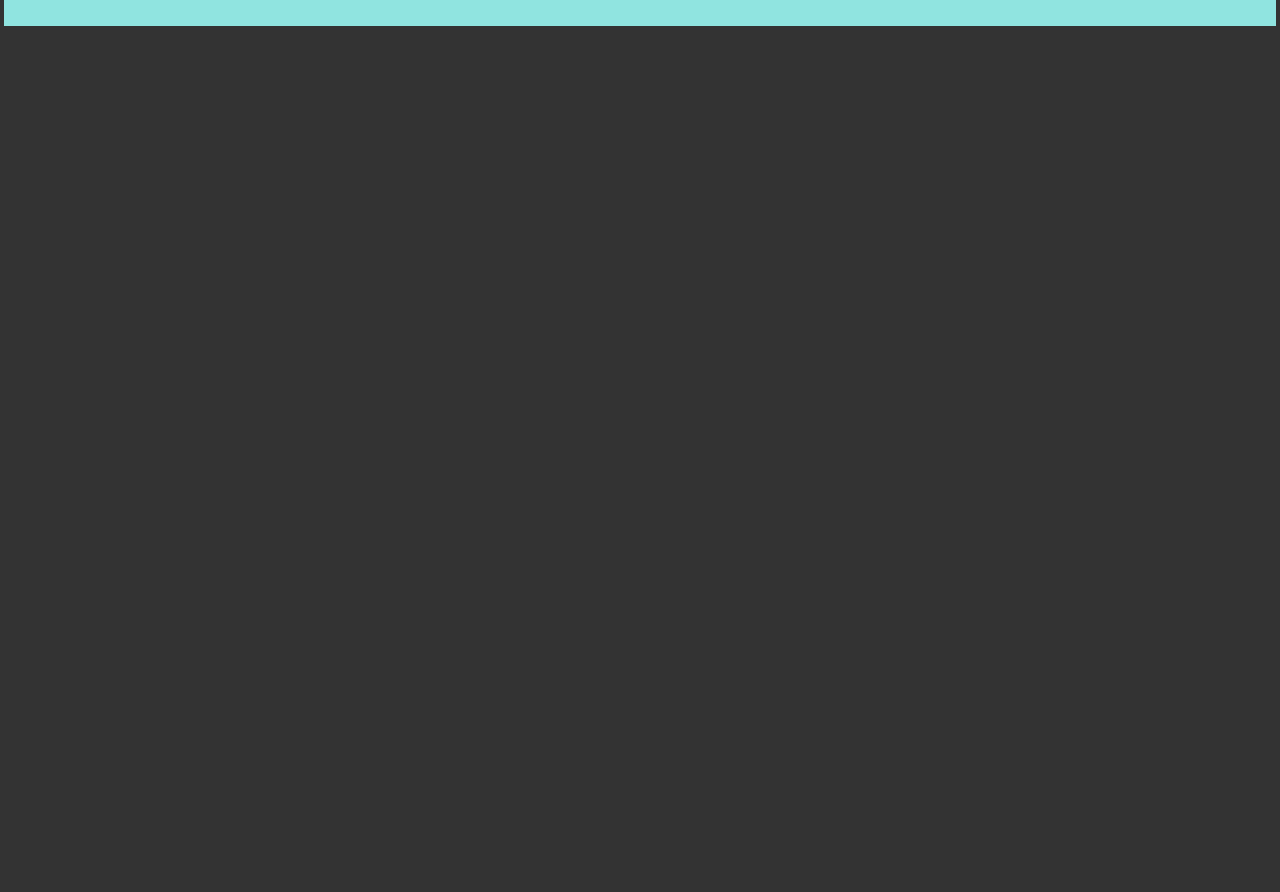
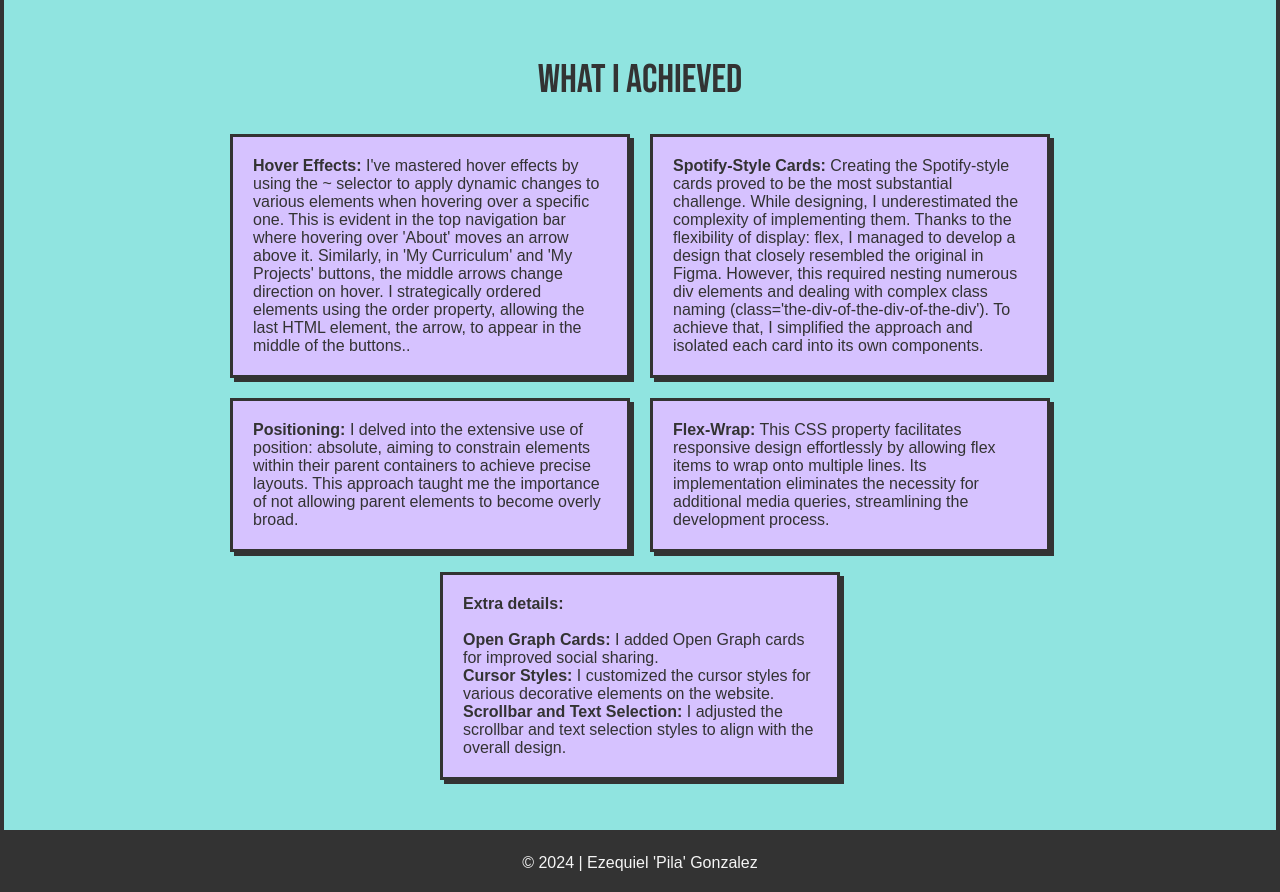
Before and after one commit to Pilag6/pila.dev, a React (Vite) app: page / in a window 1280 px wide. Shown: the part 3820-4712 px from the top of the page. Before the commit the page ends 3850 px from the top, so only its background shows below. Built offline with nearby package versions, Linux system fonts and the light colour scheme; a web font is replaced by a local one.

Commit message:
Update CSS styles and content in various components

```diff
--- a/src/App.css
+++ b/src/App.css
@@ -4,3 +4,10 @@
     /* border: var(--border); */
     background: #fff;
 }
+
+footer {
+    background: var(--black);
+    color: var(--white-body);
+    padding: 20px 0;
+    text-align: center;
+}
--- a/src/components/CaseOfStudy/CaseOfStudy.css
+++ b/src/components/CaseOfStudy/CaseOfStudy.css
@@ -19,6 +19,7 @@
         flex-wrap: wrap;
         row-gap: 50px;
         column-gap: 50px;
+        margin-bottom: 50px;
 
         .study-block {
             width: 300px;
@@ -44,6 +45,43 @@
             rotate: -90deg;
         }
     }
+
+    .study-achievment {
+        display: flex;
+        flex-wrap: wrap;
+        flex-direction: column;
+        justify-content: center;
+        align-items: center;
+        gap: 30px;
+        padding: 30px 0 0 0;
+
+
+        h3 {
+            text-align: center;
+            font-size: 2.5rem;
+            font-family: var(--font-secondary);
+
+        }
+
+        ul {
+            display: flex;
+            flex-wrap: wrap;
+            justify-content: center;
+            /* align-items: center; */
+            gap: 20px;
+
+            li {
+                font-size: 1rem;
+                max-width: 400px;
+                background: var(--nb-lila);
+                border: var(--border-btn);
+                box-shadow: var(--shadow-square);
+                padding: 20px;
+
+            }
+
+        }
+    }
 }
 
 @media only screen and (max-width: 860px) {
--- a/src/components/CaseOfStudy/CaseOfStudy.jsx
+++ b/src/components/CaseOfStudy/CaseOfStudy.jsx
@@ -6,7 +6,7 @@ import drawHeroArrow from "../../assets/draw-hero-arrow.svg";
 const CaseOfStudy = () => {
     return (
         <div className="study-container">
-            <h2>Case of Study</h2>
+            <h2>Case Study</h2>
             <div className="study-cards-wrapper">
                 <CaseCards
                     title={"Inspiration"}
@@ -25,14 +25,66 @@ const CaseOfStudy = () => {
 
                 <img src={drawHeroArrow} alt="" />
                 <CaseCards
-                    title={"Development I"}
+                    title={"Development"}
                     desc={
                         "Now it was the time to create the the website. I used React with Vite as a library/framework. CSS Grid in combination with Flexbox to create the layout. I also created some CSS variables to manage the colors, fonts, border, shadows and paddings. I also used the Lighthouse tool to optimize the website for performance and SEO. Finally, I deployed the website first in GitHub and then I linked it to Netlify."
                     }
                 />
             </div>
 
-
+            <div className="study-achievment">
+                <h3>What I achieved</h3>
+                <ul>
+                    <li>
+                        <strong>Hover Effects:</strong> I&apos;ve mastered hover
+                        effects by using the ~ selector to apply dynamic changes
+                        to various elements when hovering over a specific one.
+                        This is evident in the top navigation bar where hovering
+                        over &apos;About&apos; moves an arrow above it.
+                        Similarly, in &apos;My Curriculum&apos; and &apos;My
+                        Projects&apos; buttons, the middle arrows change
+                        direction on hover. I strategically ordered elements
+                        using the order property, allowing the last HTML
+                        element, the arrow, to appear in the middle of the
+                        buttons..
+                    </li>
+                    <li>
+                        <strong>Spotify-Style Cards:</strong> Creating the
+                        Spotify-style cards proved to be the most substantial
+                        challenge. While designing, I underestimated the
+                        complexity of implementing them. Thanks to the
+                        flexibility of display: flex, I managed to develop a
+                        design that closely resembled the original in Figma.
+                        However, this required nesting numerous div elements and
+                        dealing with complex class naming
+                        (class=&apos;the-div-of-the-div-of-the-div&apos;). To
+                        achieve that, I simplified the approach and isolated
+                        each card into its own components.
+                    </li>
+                    <li>
+                        <strong>Positioning: </strong>I delved into the
+                        extensive use of position: absolute, aiming to constrain
+                        elements within their parent containers to achieve
+                        precise layouts. This approach taught me the importance
+                        of not allowing parent elements to become overly broad.
+                    </li>
+                    <li>
+                        <strong>Flex-Wrap:</strong> This CSS property
+                        facilitates responsive design effortlessly by allowing
+                        flex items to wrap onto multiple lines. Its
+                        implementation eliminates the necessity for additional
+                        media queries, streamlining the development process.
+                    </li>
+                    <li>
+                        <strong>Extra details:</strong> <br /><br /><strong>Open Graph Cards:</strong> I added Open Graph
+                        cards for improved social sharing.<br /> <strong>Cursor Styles:</strong> I
+                        customized the cursor styles for various decorative
+                        elements on the website.<br /> <strong>Scrollbar and Text Selection:</strong> I
+                        adjusted the scrollbar and text selection styles to
+                        align with the overall design.
+                    </li>
+                </ul>
+            </div>
         </div>
     );
 };
--- a/src/pages/Home.jsx
+++ b/src/pages/Home.jsx
@@ -5,6 +5,8 @@ import Hero from "@components/Hero/Hero.jsx";
 import ProjectsSection from "@components/Projects/ProjectsSection.jsx";
 
 const Home = () => {
+    const copy = `${new Date().getFullYear()}`;
+
     return (
         <>
             <Header />
@@ -12,6 +14,8 @@ const Home = () => {
             <ProjectsSection />
             <AboutSection />
             <CaseOfStudy />
+
+            <footer>© {copy} | Ezequiel &apos;Pila&apos; Gonzalez</footer>
         </>
     );
 };
```
